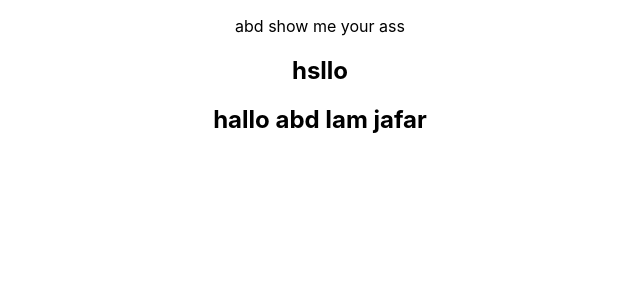
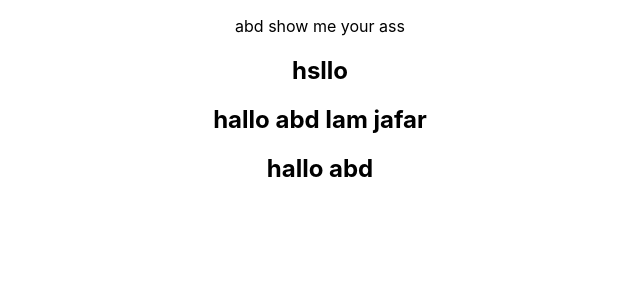
Before and after one commit to jafarfares/oop, a React (Create React App) app: page / in a window 1280 px wide. Shown: the top 300 px of the page, without its empty margins (320-960 px from the left). Built offline with nearby package versions, Linux system fonts and the light colour scheme.

Commit message:
hallo babe

```diff
--- a/src/App.js
+++ b/src/App.js
@@ -7,6 +7,8 @@ function App() {
        <p>abd show me your ass</p>
        <h2>hsllo </h2>
        <h2>hallo abd Iam jafar</h2>
+
+       <h2>hallo abd</h2>
     </div>
   );
 }
```
